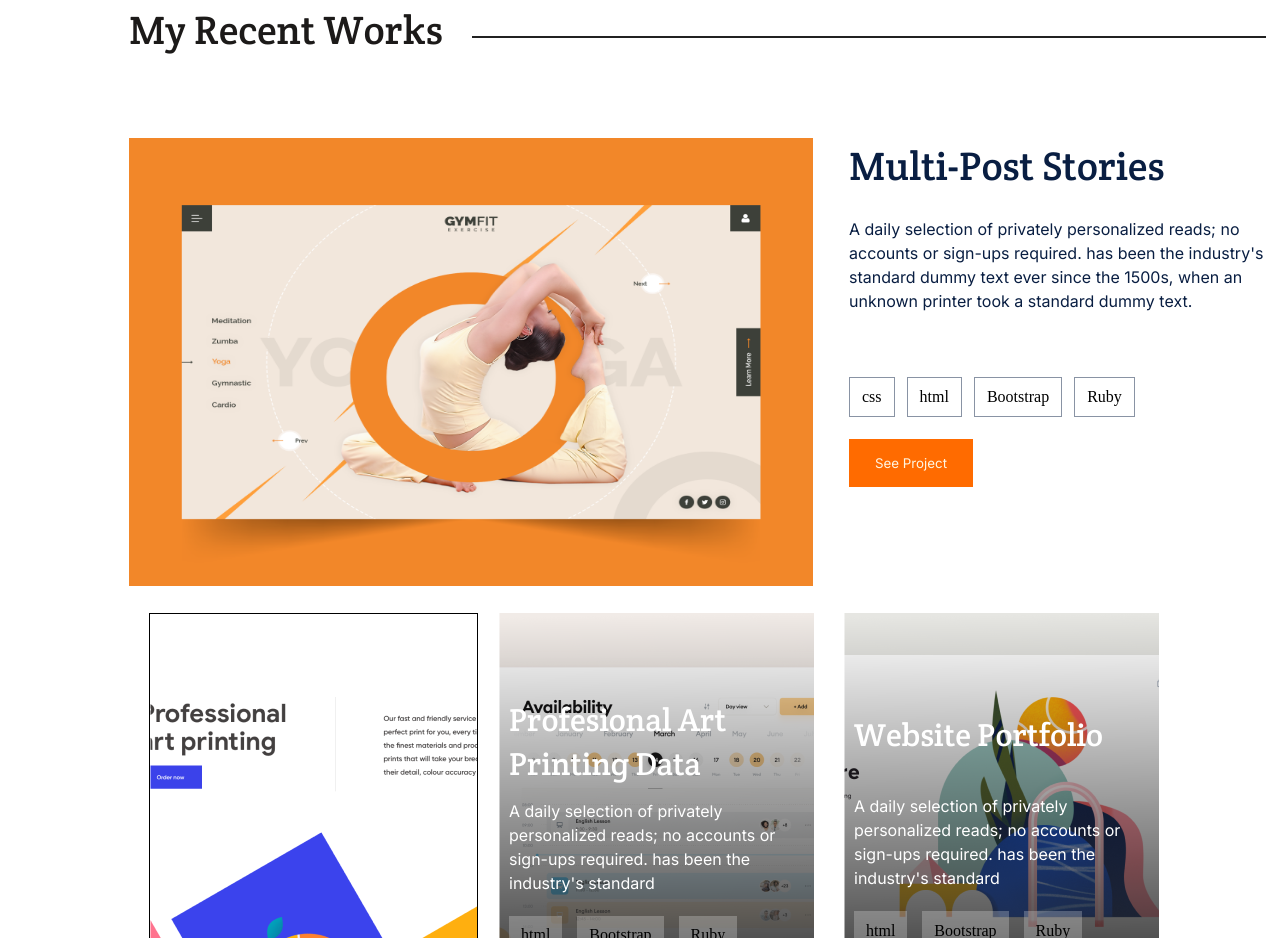
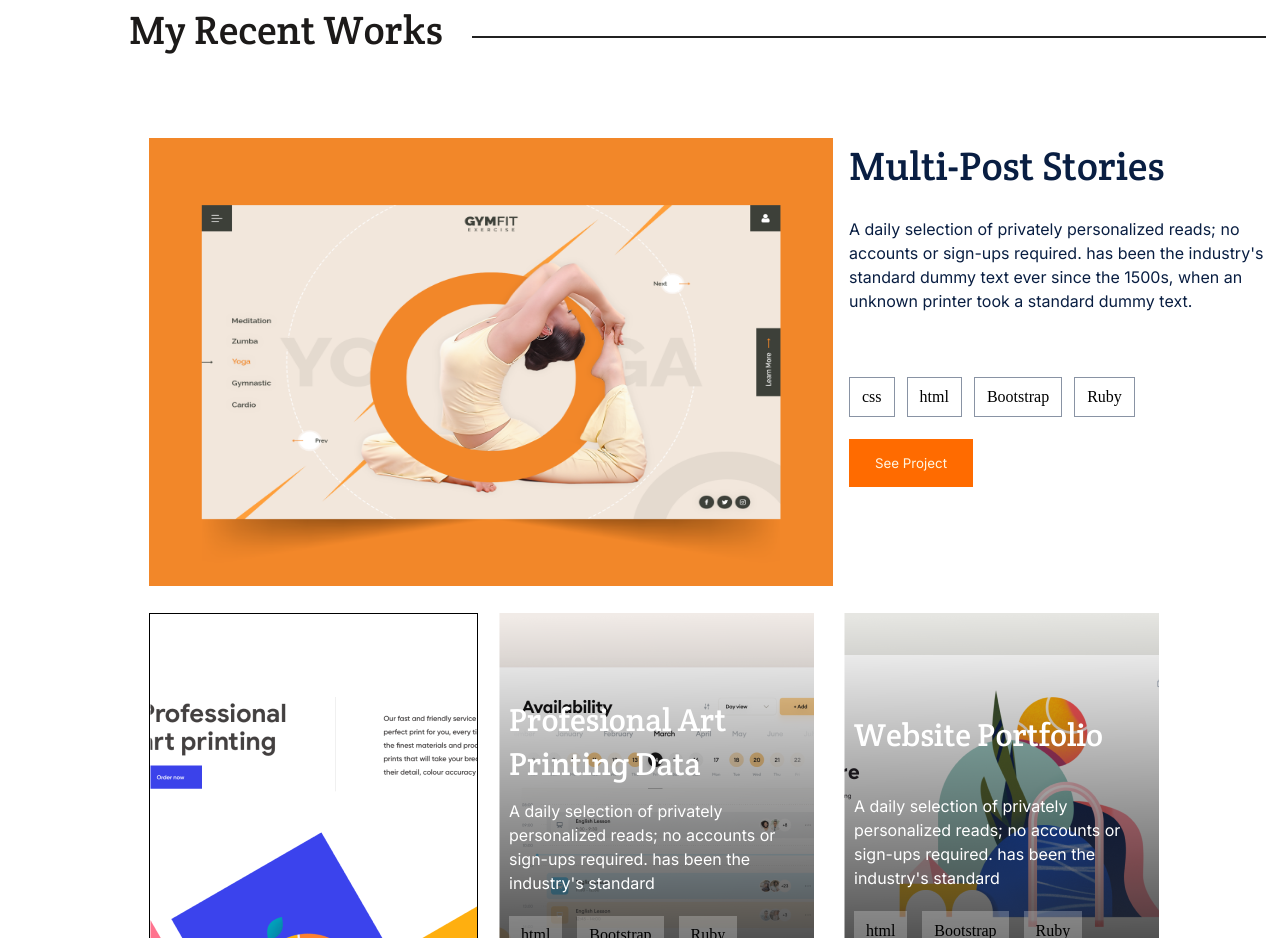
Before and after one commit to 3nityGitHub/Mobile-portfolio-setup, a website: page index.html in a window 1280 px wide. Shown: the part 969-1907 px from the top of the page. Drawn offline with Linux system fonts and the light colour scheme.

Commit message:
"Fix alignment issues"

```diff
--- a/styles.css
+++ b/styles.css
@@ -781,6 +781,7 @@
   .img_placeholder {
     width: 684px;
     height: 448px;
+    margin: 0px 0px 0px 20px;
   }
 
   .recent_work_header {
```
